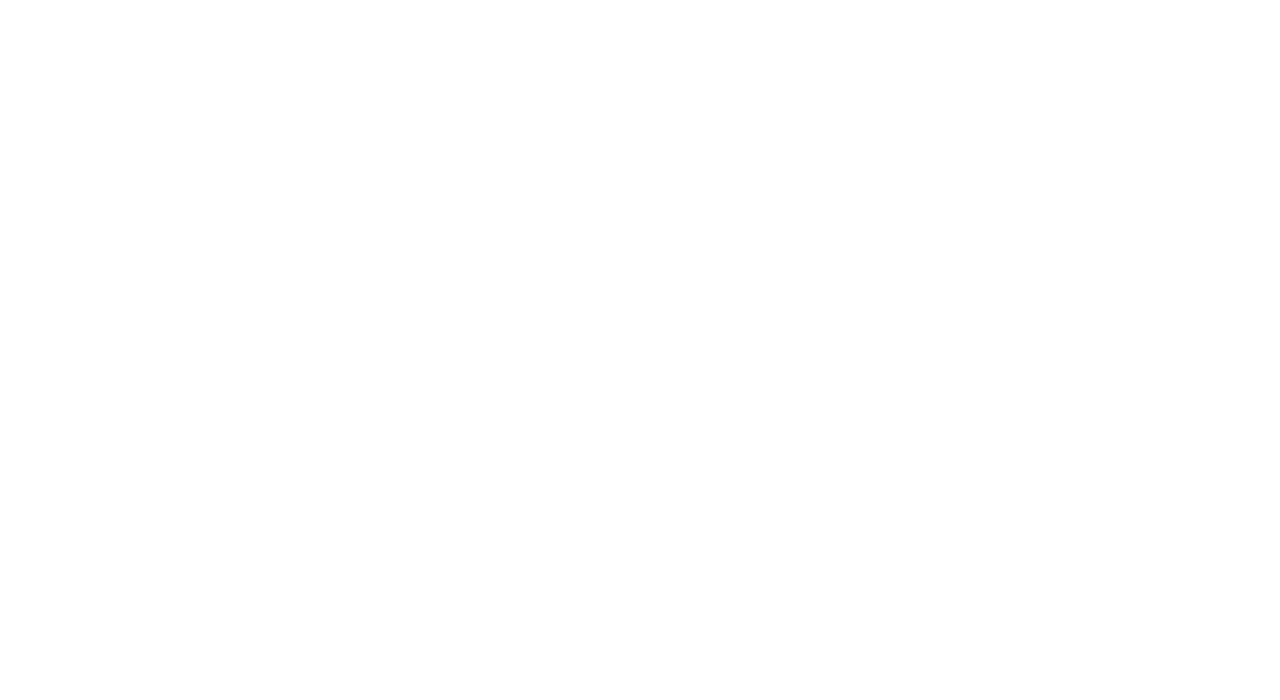
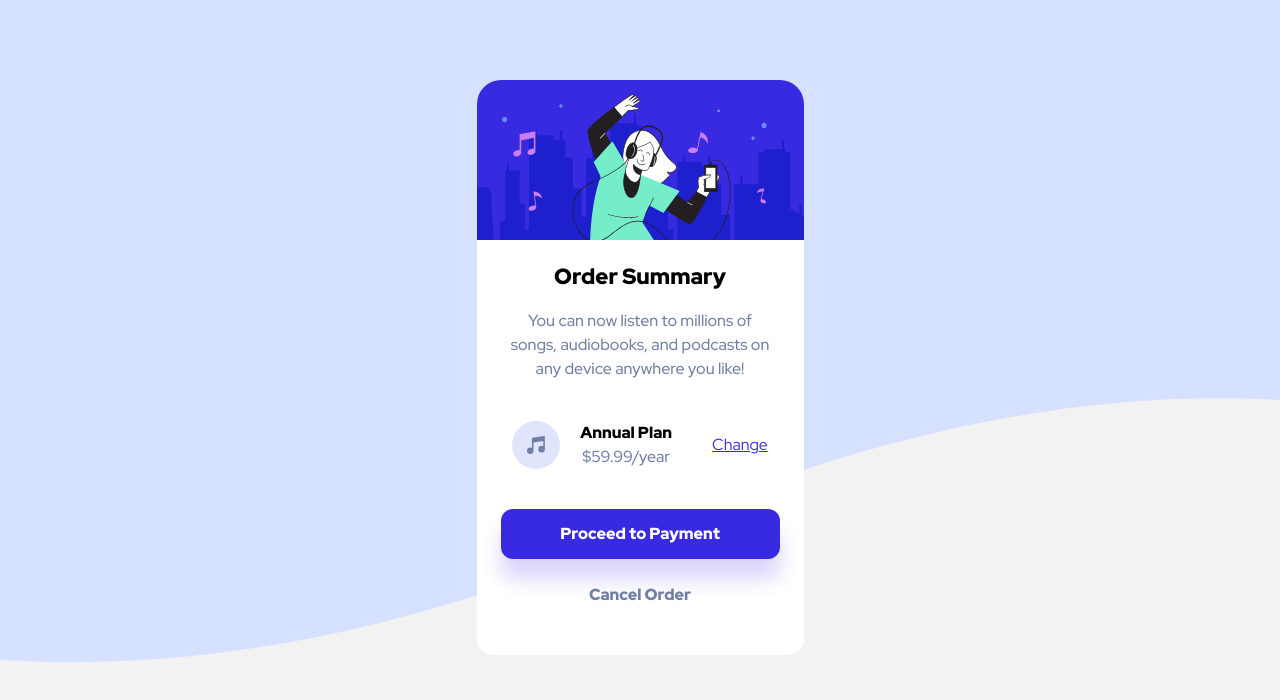
Before and after one commit to giorgiorjonikidze/Order-summary-card, a plain HTML site: page index.html in a window 1280 px wide. Drawn offline with nearby package versions, Linux system fonts and the light colour scheme.

Commit message:
finished order-app card component

```diff
--- a/index.html
+++ b/index.html
@@ -12,8 +12,29 @@
   rel="stylesheet"
 />
 <link rel="stylesheet" href="styles.css">
+<link rel="preconnect" href="https://fonts.googleapis.com">
+<link rel="preconnect" href="https://fonts.gstatic.com" crossorigin>
+<link href="https://fonts.googleapis.com/css2?family=Red+Hat+Display:wght@400;500;700;800;900&display=swap" rel="stylesheet">
 </head>
-<body>
+<body class="md:mt-20  mt-16 w-screen flex justify-center items-center">
+  <div class="rounded-t-3xl main-block bg-white rounded-2xl flex flex-col items-center text-center">
+    <img src="/images/illustration-hero.svg" class="ilustration-img rounded-t-3xl">
+    <h1 class="font-black mt-5 mb-4">Order Summary</h1>
+    <p class="main-p font-medium">You can now listen to millions of songs, audiobooks, and podcasts on any device anywhere you like!</p>
+    <div class="flex items-center mt-10 mb-10">
+      <img src="/images/icon-music.svg" alt="">
+      <div class="flex flex-col ml-5 mr-10">
+        <p class="font-black">Annual Plan</p>
+        <p class="font-medium price-p">$59.99/year</p>
+      </div>
+      <p class="underline">Change</p>
+    </div>
+    <div class="flex flex-col button-wrapper">
+      <button class="rounded-xl btn-blue font-black text-white mb-6">Proceed to Payment</button>
+      <button class="font-black text-base cancel-btn xl:mb-12 mb-8">Cancel Order</button>
+    </div>
+
+  </div>
 
 </body>
 </html>
--- a/styles.css
+++ b/styles.css
@@ -0,0 +1,73 @@
+body {
+  font-family: "Red Hat Display", sans-serif;
+  /* background-repeat: no-repeat; */
+  background-image: url(./images/pattern-background-mobile.svg);
+  background-color: #f2f2f2;
+  background-size: 100vw;
+  background-repeat: no-repeat;
+}
+
+.main-block {
+  width: 327px;
+}
+
+.ilustration-img {
+  width: 327px;
+}
+
+h1 {
+  font-size: 22px;
+}
+.main-p {
+  width: 260px;
+  color: #717fa6;
+}
+
+.underline {
+    cursor: pointer;
+
+  color: #382ae1;
+}
+
+.price-p {
+  color: #717fa6;
+}
+
+.button-wrapper {
+  width: 279px;
+}
+.btn-blue {
+  background-color: #382ae1;
+  height: 50px;
+  box-shadow: 0px 20px 20px rgba(56, 42, 225, 0.190291);
+}
+
+.btn-blue:active {
+  cursor: pointer;
+  background-color: #766cf1;
+  border: 0;
+  outline: 0;
+}
+
+
+.cancel-btn {
+  cursor: pointer;
+  color: #717fa6;
+}
+
+@media (min-width: 1440px) {
+  body {
+    background-image: url(./images/pattern-background-desktop.svg);
+    background-color: #f2f2f2;
+    background-repeat: no-repeat;
+  }
+  .ilustration-img {
+    width: 450px;
+  }
+  .main-block {
+    width: 450px;
+  }
+  .buuton-wrapper {
+    width: 354px;
+  }
+}
```
